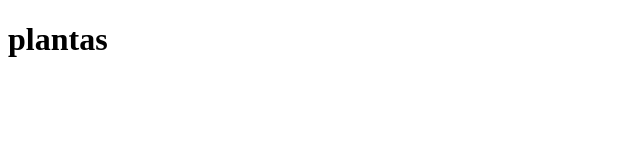
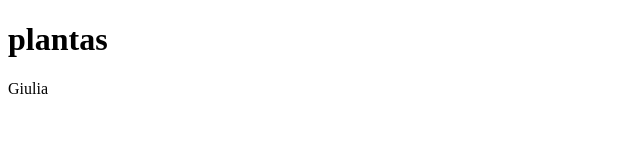
Before and after one commit to edgar13em/PerdonalPageMatias, a website: page public/plantas.html in a window 1280 px wide. Shown: the full height of the page, 0-640 px from the left. Drawn offline with Linux system fonts and the light colour scheme.

Commit message:
test updated

```diff
--- a/public/plantas.html
+++ b/public/plantas.html
@@ -8,6 +8,7 @@
 </head>
 <body>
   <h1>plantas</h1>
+  <p>Giulia</p>
 
 </body>
 
```
